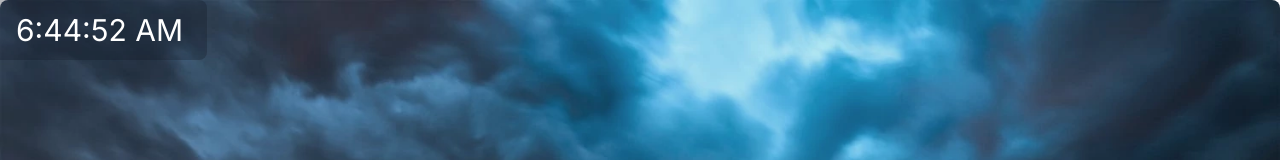
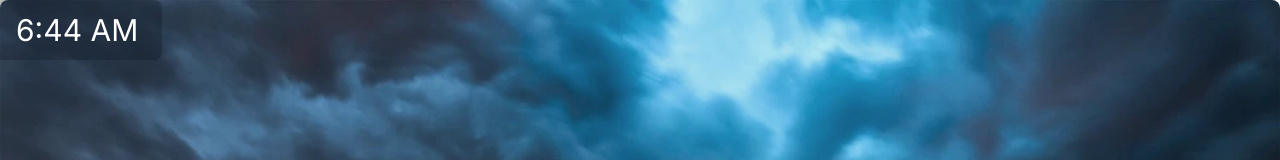
Before and after one commit to wlowrimore/weather_dash_2024, a Next.js app: page / in a window 1280 px wide. Shown: the top 160 px of the page. Built offline with nearby package versions, Linux system fonts and the light colour scheme.

Commit message:
adjusting styles for larger viewports

```diff
--- a/src/app/components/forms/CityStateCountryForm.jsx
+++ b/src/app/components/forms/CityStateCountryForm.jsx
@@ -7,6 +7,7 @@ import getCityWeather from "@/app/libs/getCityWeather";
 import CurrentWeather from "../weatherDisplays/CurrentWeather";
 import getFiveDayForecast from "@/app/libs/getFiveDayForecast";
 import FiveDayForecast from "../weatherDisplays/FiveDayForecast";
+import RealTimeClock from "../ui/RealTimeClock";
 
 const CityStateCountryForm = () => {
   const [city, setCity] = useState("");
@@ -19,14 +20,15 @@ const CityStateCountryForm = () => {
 
   useEffect(() => {
     const getTimeOfDay = () => {
-      const currentTime = new Date().toLocaleTimeString();
-      setCurrentTimeOfDay(currentTime);
+      const currentHour = new Date().getHours();
+      setCurrentTimeOfDay(currentHour);
     };
     getTimeOfDay();
   }, []);
 
   const handleFormSubmit = async (e) => {
     e.preventDefault();
+    console.log("clicked")
 
     if (!city || !state || !selectedCountry) {
       alert(
@@ -72,9 +74,9 @@ const CityStateCountryForm = () => {
 
   return (
     <div className="w-full">
-      <p className="fixed z-10 top-0 left-0 text-white text-sm xl:text-3xl xl:py-3 xl:pr-6 xl:pl-4 xl:rounded-r-lg bg-gray-900/30 rounded-r-full py-1 pl-1 pr-2">
-        {currentTimeOfDay}
-      </p>
+
+      <RealTimeClock />
+
       {isFormVisible ? (
         <div className="w-full h-screen p-6 rounded-lg flex flex-col items-center justify-center bg-bg-clouds bg-no-repeat bg-cover bg-fixed">
           <form
--- /dev/null
+++ b/src/app/components/ui/RealTimeClock.jsx
@@ -0,0 +1,30 @@
+'use client'
+
+import { useState, useEffect } from 'react'
+
+const RealTimeClock = () => {
+  const [realTime, setRealTime] = useState(new Date());
+
+  useEffect(() => {
+    const updateClock = () => {
+      setRealTime(new Date());
+    }
+
+    const intervalId = setInterval(updateClock, 1000);
+
+    return () => clearInterval(intervalId);
+  }, [])
+
+  const userTimezone = Intl.DateTimeFormat().resolvedOptions().timeZone;
+
+  const timeWithoutSeconds = realTime.toLocaleTimeString([], { timeZone: userTimezone, hour12: true, hour: 'numeric', minute: '2-digit' });
+
+  return (
+    <div>
+      <p className="fixed z-10 top-0 left-0 text-white text-sm xl:text-3xl xl:py-3 xl:pr-6 xl:pl-4 xl:rounded-r-lg bg-gray-900/30 rounded-r-full py-1 pl-1 pr-2">{timeWithoutSeconds}</p>
+      <p></p>
+    </div>
+  )
+}
+
+export default RealTimeClock
--- a/src/app/components/weatherDisplays/CurrentWeather.jsx
+++ b/src/app/components/weatherDisplays/CurrentWeather.jsx
@@ -15,7 +15,7 @@ const CurrentWeather = ({ weatherData, city, state, currentTimeOfDay, onNewSearc
           alt="New Search"
           width={16}
           height={16}
-          className="cursor-pointer py-1 xl:w-[20%] xl:h-[20%]"
+          className="cursor-pointer py-1 xl:w-[20%] xl:h-[20%] hover:animate-spin"
         />
         <p className='text-sm xl:text-xl px-1 py-1'>new search</p>
       </div>
```
Also changed, not shown: package.json (+5 -6 lines), 1 other file (tests, documents, lock files or other folders).
